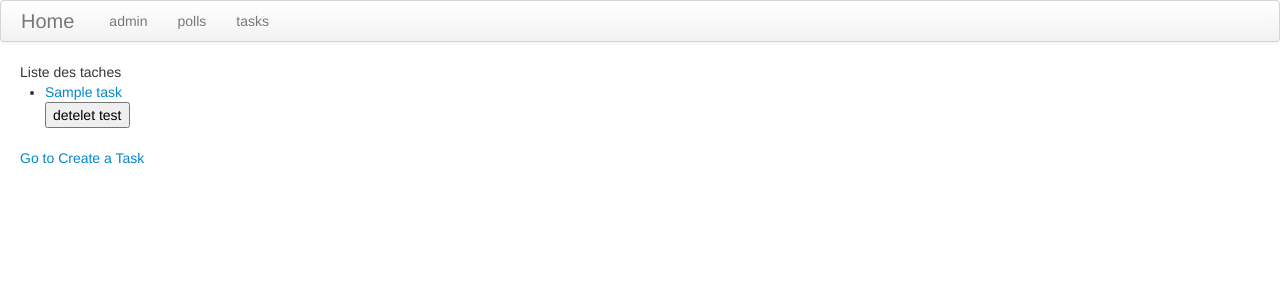
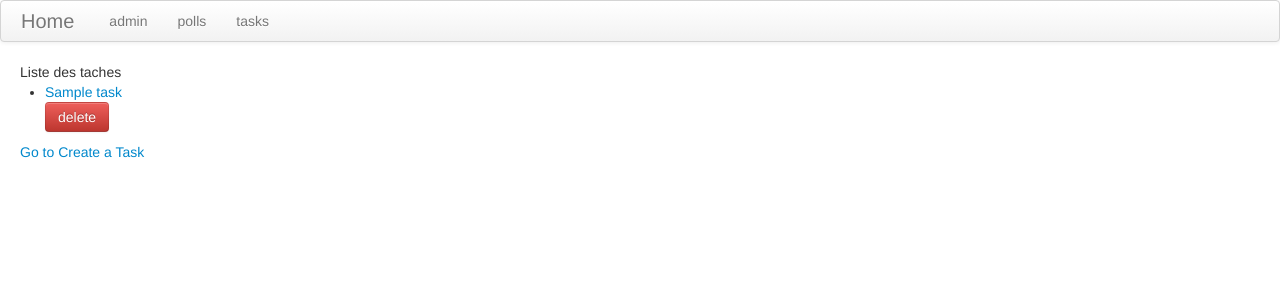
Before and after one commit to komodor8/django-tasks, a Django app: page /tasks/ in a window 1280 px wide. Shown: the top 302 px of the page. Run offline with Django 3.2, Linux system fonts and the light colour scheme; tables that the repository leaves empty hold one stand-in row (values such as "Sample post"); some libraries are stand-ins or nearby versions.

Commit message:
add confirm delete resource

```diff
--- a/tasks/templates/tasks/index.html
+++ b/tasks/templates/tasks/index.html
@@ -8,10 +8,14 @@
         {% for t in tasks %}
             <li>
             	<a href="/tasks/{{t.id}}">{{ t }}</a>
-            	<form action="/tasks/delete/{{t.id}}" method="post">
-            		{% csrf_token %}
-					<button type="submit">detelet test</button>
-            	</form>
+                <div>
+                    <button
+                        onclick="window.location.href='/tasks/delete/{{t.id}}'"
+                        class="btn btn-danger"
+                    >
+                        delete
+                    </button>
+                </div>
             </li>
         {% endfor %}
     </ul>
--- a/tasks/urls.py
+++ b/tasks/urls.py
@@ -10,5 +10,5 @@ urlpatterns = [
     path('create/', views.CreateView.as_view(), name='create'),
     path('<int:pk>/', views.DetailView.as_view(), name='detail'),
     path('update/<int:pk>', views.UpdateView.as_view(), name='update'),
-    path('delete/<int:pk>', views.TaskDeleteView.as_view(), name='delete'),
+    path('delete/<int:pk>', views.DeleteView.as_view(), name='delete'),
 ]
--- a/tasks/views.py
+++ b/tasks/views.py
@@ -25,7 +25,6 @@ class DetailView(DetailView):
     def get_context_data(self, **kwargs):
         context = super().get_context_data(**kwargs)
         context['tasks'] = Task.objects.all()
-        print(context['tasks'])
         return context
 
 
@@ -39,6 +38,6 @@ class UpdateView(UpdateView):
     model = Task
 
 
-class TaskDeleteView(DeleteView):
+class DeleteView(DeleteView):
     model = Task
     success_url = reverse_lazy('tasks:index')
```
Also changed, not shown: tasks/templates/tasks/task_confirm_delete.html (added, +13 -0 lines).
